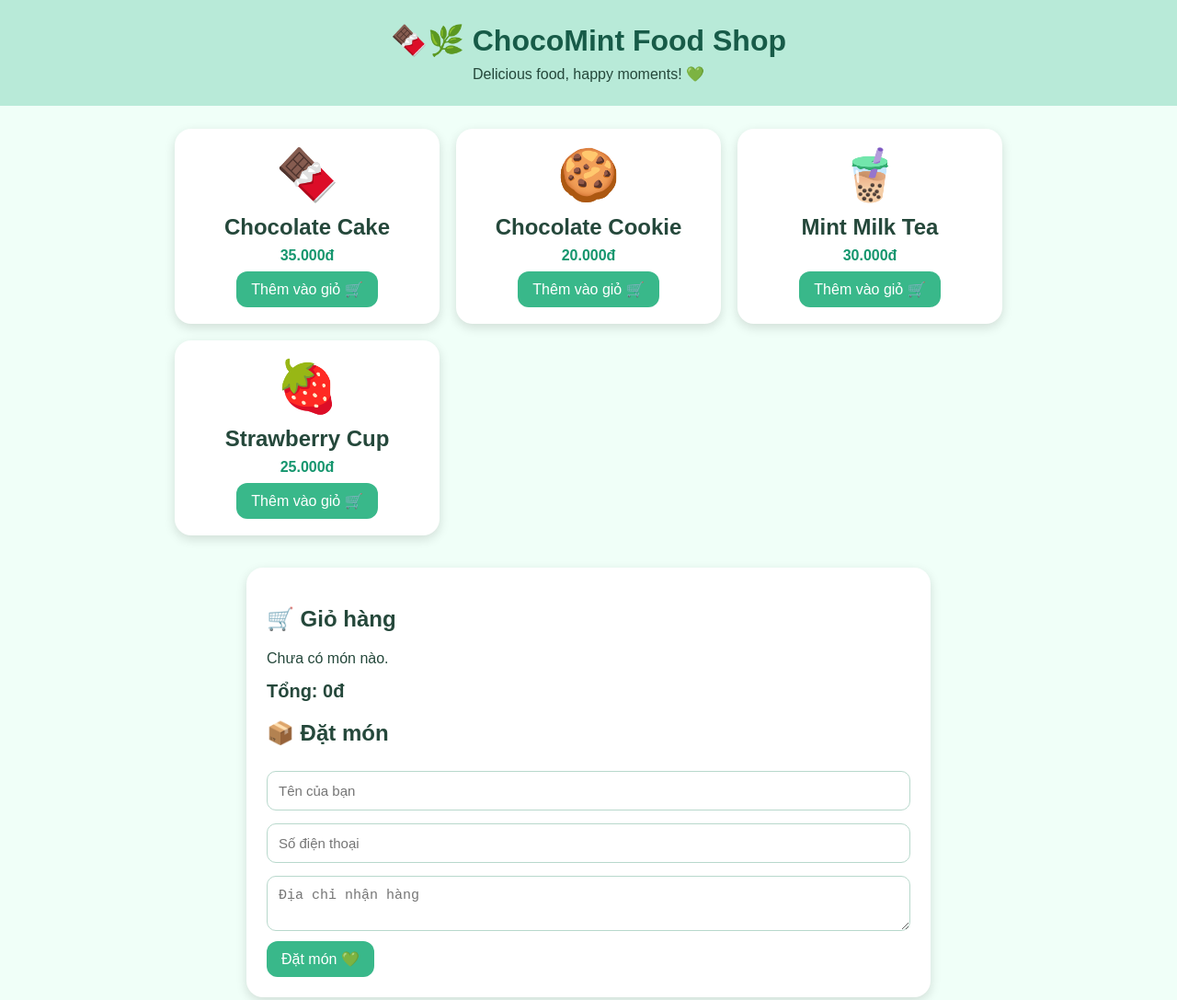
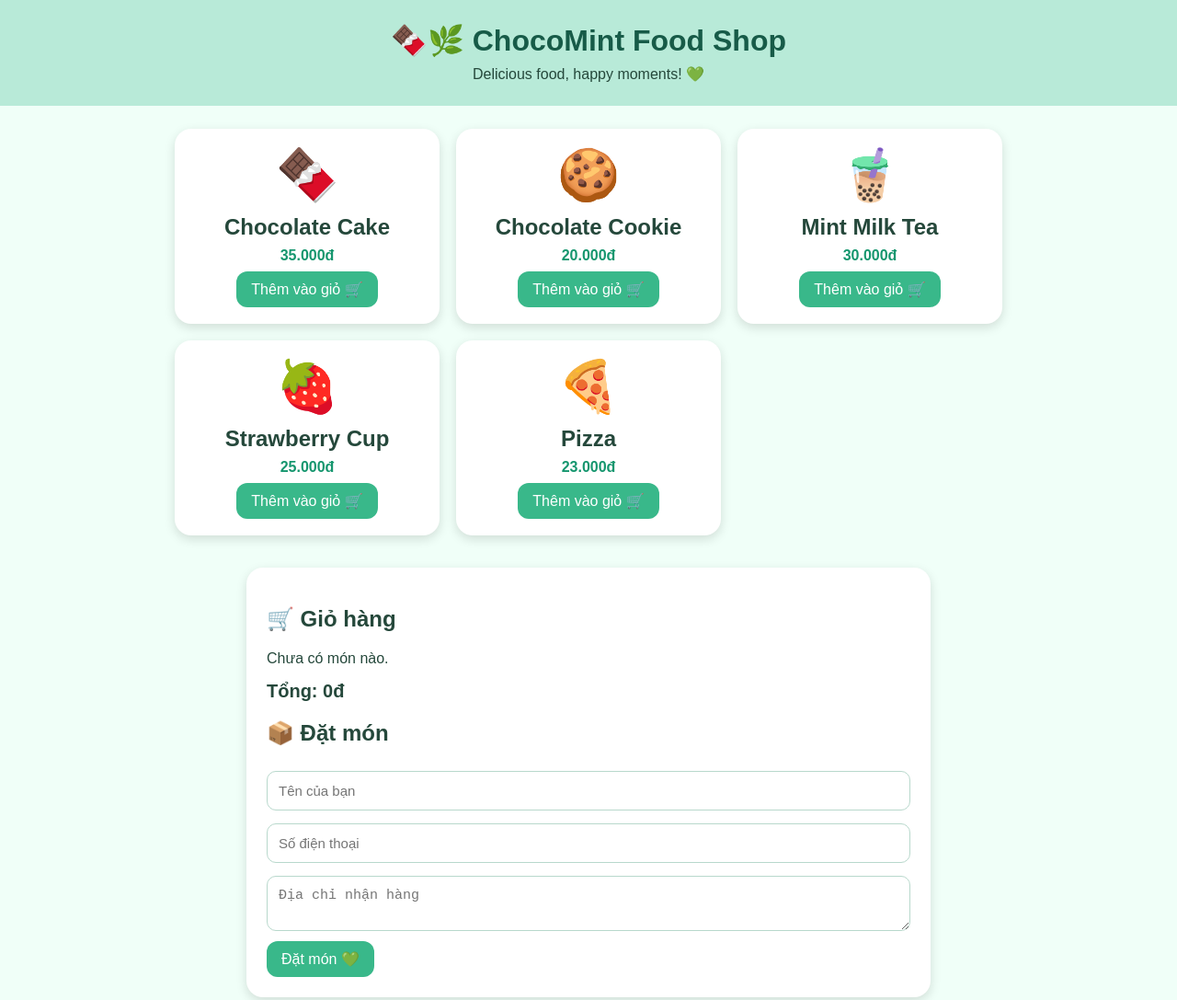
Before and after one commit to annscarlett8x-web/ChocoMint, a plain HTML site: page index.html in a window 1280 px wide. Shown: the top 1087 px of the page at 92% size. Drawn offline with Linux system fonts and the light colour scheme.

Commit message:
Update index.html

```diff
--- a/index.html
+++ b/index.html
@@ -141,7 +141,12 @@ button:hover {
     <div class="price">25.000đ</div>
     <button onclick="addToCart('Strawberry Cup',25000)">Thêm vào giỏ 🛒</button>
   </div>
-
+<div class="food">
+  <div class="emoji">🍕</div>
+  <h2>Pizza</h2>
+  <div class="price">23.000đ</div>
+  <button onclick="addToCart('Pizza',23000)">Thêm vào giỏ 🛒</button>
+</div>
 </div>
 
 <div class="cart">
```
